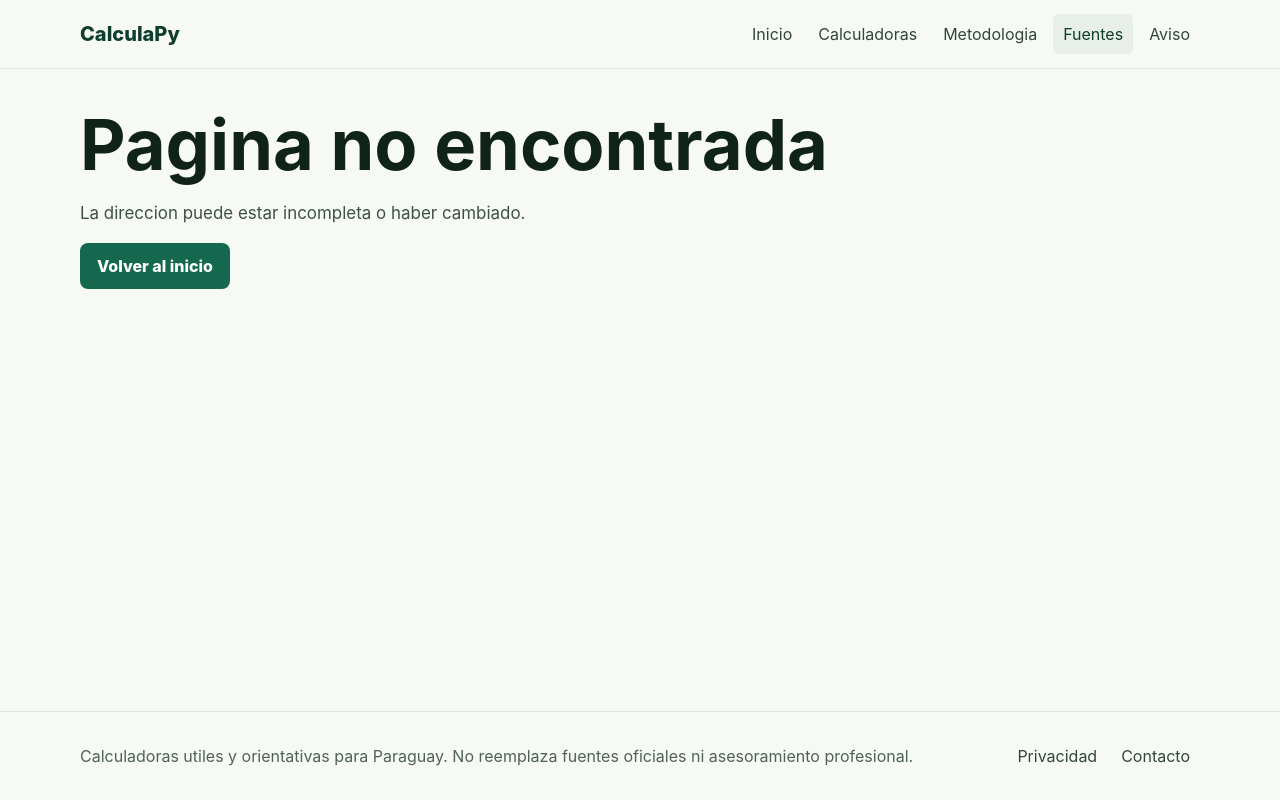
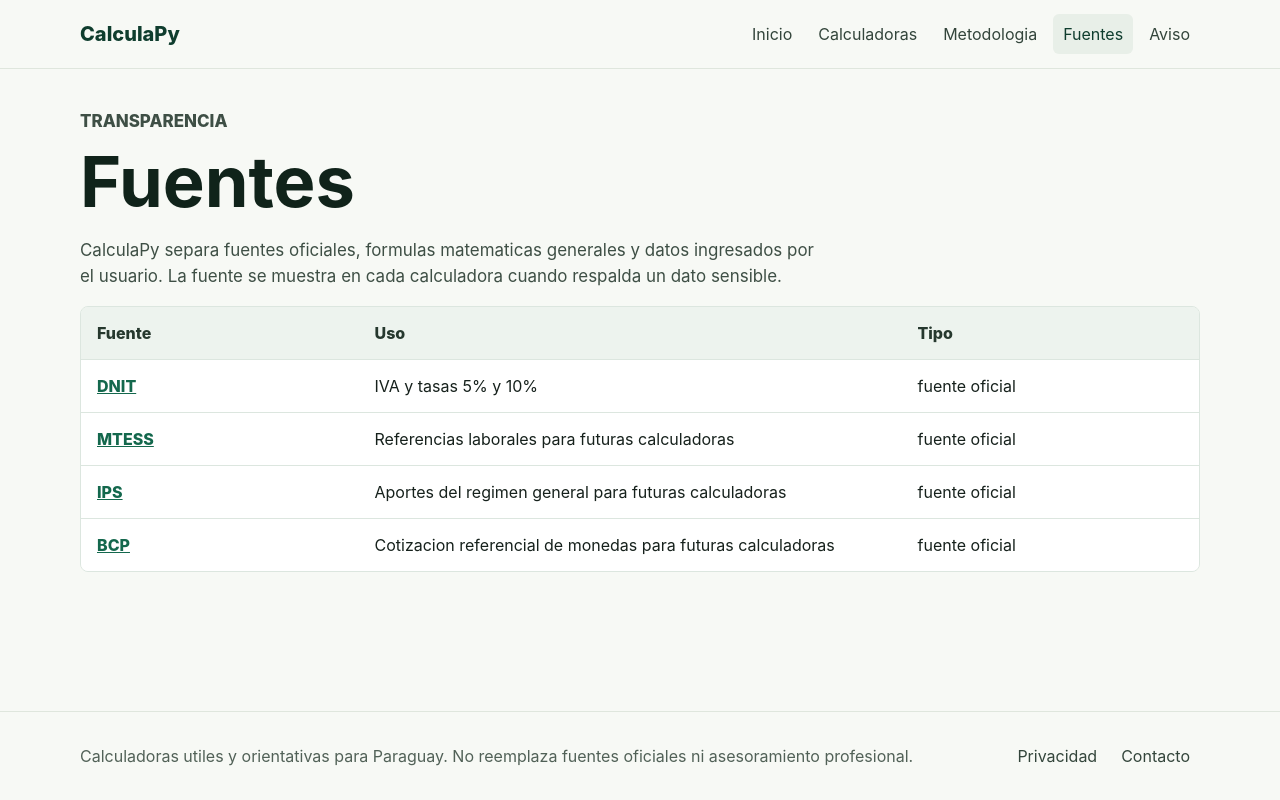
Before and after one commit to Code9029py/CalculaPy, a React (Vite) app: page /fuentes in a window 1280 px wide. Built offline with nearby package versions, Linux system fonts and the light colour scheme.

Commit message:
feat: add institutional pages

```diff
--- a/src/app/App.tsx
+++ b/src/app/App.tsx
@@ -5,6 +5,11 @@ import { HomePage } from "../pages/HomePage";
 import { NotFoundPage } from "../pages/NotFoundPage";
 import { CalculatorsIndexPage } from "../pages/calculators/CalculatorsIndexPage";
 import { IvaPage } from "../pages/calculators/IvaPage";
+import { AvisoImportantePage } from "../pages/institucional/AvisoImportantePage";
+import { ContactoPage } from "../pages/institucional/ContactoPage";
+import { FuentesPage } from "../pages/institucional/FuentesPage";
+import { MetodologiaPage } from "../pages/institucional/MetodologiaPage";
+import { PrivacidadPage } from "../pages/institucional/PrivacidadPage";
 
 export function App() {
   return (
@@ -13,6 +18,11 @@ export function App() {
         <Route path="/" element={<HomePage />} />
         <Route path="/calculadoras" element={<CalculatorsIndexPage />} />
         <Route path="/calculadoras/iva" element={<IvaPage />} />
+        <Route path="/metodologia" element={<MetodologiaPage />} />
+        <Route path="/fuentes" element={<FuentesPage />} />
+        <Route path="/aviso-importante" element={<AvisoImportantePage />} />
+        <Route path="/privacidad" element={<PrivacidadPage />} />
+        <Route path="/contacto" element={<ContactoPage />} />
         <Route path="*" element={<NotFoundPage />} />
       </Routes>
     </SiteLayout>
--- /dev/null
+++ b/src/data/legalNotices.ts
@@ -0,0 +1,2 @@
+export const globalDisclaimer =
+  "Las herramientas disponibles en este sitio tienen fines informativos y orientativos. Los resultados se generan a partir de los datos ingresados por el usuario, formulas publicas, criterios generales y fuentes citadas cuando corresponda. El sitio no reemplaza asesoramiento profesional, contable, legal, laboral, tributario, financiero ni informacion oficial emitida por organismos competentes. Aunque se procura mantener la informacion revisada y actualizada, pueden existir errores, cambios normativos, diferencias de interpretacion o situaciones particulares que modifiquen el resultado final. El usuario debe verificar la informacion con fuentes oficiales o profesionales competentes antes de tomar decisiones relevantes.";
--- /dev/null
+++ b/src/data/sourceRegistry.ts
@@ -0,0 +1,33 @@
+export type SourceRegistryItem = {
+  name: string;
+  scope: string;
+  type: "fuente oficial" | "formula general" | "dato ingresado";
+  url?: string;
+};
+
+export const sourceRegistry: SourceRegistryItem[] = [
+  {
+    name: "DNIT",
+    scope: "IVA y tasas 5% y 10%",
+    type: "fuente oficial",
+    url: "https://www.dnit.gov.py/"
+  },
+  {
+    name: "MTESS",
+    scope: "Referencias laborales para futuras calculadoras",
+    type: "fuente oficial",
+    url: "https://www.mtess.gov.py/"
+  },
+  {
+    name: "IPS",
+    scope: "Aportes del regimen general para futuras calculadoras",
+    type: "fuente oficial",
+    url: "https://portal.ips.gov.py/"
+  },
+  {
+    name: "BCP",
+    scope: "Cotizacion referencial de monedas para futuras calculadoras",
+    type: "fuente oficial",
+    url: "https://www.bcp.gov.py/"
+  }
+];
--- /dev/null
+++ b/src/pages/institucional/AvisoImportantePage.tsx
@@ -0,0 +1,18 @@
+import { PageMeta } from "../../components/PageMeta";
+import { globalDisclaimer } from "../../data/legalNotices";
+
+export function AvisoImportantePage() {
+  return (
+    <section className="page">
+      <PageMeta
+        title="Aviso importante | CalculaPy"
+        description="Aviso de alcance de las calculadoras de CalculaPy: resultados informativos y orientativos."
+      />
+      <div className="page__content prose">
+        <p className="eyebrow">Alcance</p>
+        <h1>Aviso importante</h1>
+        <p>{globalDisclaimer}</p>
+      </div>
+    </section>
+  );
+}
--- /dev/null
+++ b/src/pages/institucional/ContactoPage.tsx
@@ -0,0 +1,26 @@
+import { PageMeta } from "../../components/PageMeta";
+
+export function ContactoPage() {
+  return (
+    <section className="page">
+      <PageMeta
+        title="Contacto y reporte de errores | CalculaPy"
+        description="Canal de contacto y reporte de errores para CalculaPy."
+      />
+      <div className="page__content prose">
+        <p className="eyebrow">Reportar</p>
+        <h1>Contacto y reporte de errores</h1>
+        <p>
+          Si encontraste un error, una fuente desactualizada o una explicacion
+          poco clara, podes reportarlo indicando la calculadora, los datos
+          ingresados y el resultado esperado.
+        </p>
+        <p>
+          El canal definitivo de contacto se definira antes del lanzamiento
+          publico. Mientras tanto, esta pagina deja preparada la ruta necesaria
+          para la V1.
+        </p>
+      </div>
+    </section>
+  );
+}
--- /dev/null
+++ b/src/pages/institucional/FuentesPage.tsx
@@ -0,0 +1,44 @@
+import { PageMeta } from "../../components/PageMeta";
+import { sourceRegistry } from "../../data/sourceRegistry";
+
+export function FuentesPage() {
+  return (
+    <section className="page">
+      <PageMeta
+        title="Fuentes | CalculaPy"
+        description="Registro de fuentes usadas o previstas por CalculaPy para calculadoras orientativas de Paraguay."
+      />
+      <div className="page__content prose">
+        <p className="eyebrow">Transparencia</p>
+        <h1>Fuentes</h1>
+        <p>
+          CalculaPy separa fuentes oficiales, formulas matematicas generales y
+          datos ingresados por el usuario. La fuente se muestra en cada
+          calculadora cuando respalda un dato sensible.
+        </p>
+        <div className="source-table" role="table" aria-label="Fuentes">
+          <div className="source-table__row source-table__row--head" role="row">
+            <span role="columnheader">Fuente</span>
+            <span role="columnheader">Uso</span>
+            <span role="columnheader">Tipo</span>
+          </div>
+          {sourceRegistry.map((source) => (
+            <div className="source-table__row" role="row" key={source.name}>
+              <span role="cell">
+                {source.url ? (
+                  <a href={source.url} rel="noreferrer" target="_blank">
+                    {source.name}
+                  </a>
+                ) : (
+                  source.name
+                )}
+              </span>
+              <span role="cell">{source.scope}</span>
+              <span role="cell">{source.type}</span>
+            </div>
+          ))}
+        </div>
+      </div>
+    </section>
+  );
+}
--- /dev/null
+++ b/src/pages/institucional/MetodologiaPage.tsx
@@ -0,0 +1,36 @@
+import { PageMeta } from "../../components/PageMeta";
+
+export function MetodologiaPage() {
+  return (
+    <section className="page">
+      <PageMeta
+        title="Metodologia | CalculaPy"
+        description="Como CalculaPy define formulas, fuentes, fechas de revision y avisos para sus calculadoras orientativas."
+      />
+      <div className="page__content prose">
+        <p className="eyebrow">Metodo</p>
+        <h1>Metodologia</h1>
+        <p>
+          CalculaPy prioriza calculadoras utiles, claras, honestas y
+          verificables. Cada herramienta debe explicar que calcula, como lo
+          calcula, de donde salen los datos sensibles y que limites tiene el
+          resultado.
+        </p>
+        <h2>Criterios de publicacion</h2>
+        <ul>
+          <li>Formula visible y separada del componente visual.</li>
+          <li>Validaciones para evitar montos negativos o datos imposibles.</li>
+          <li>Fuentes citadas cuando respaldan un dato sensible.</li>
+          <li>Fecha de ultima revision visible.</li>
+          <li>Aviso orientativo claro, sin prometer exactitud absoluta.</li>
+        </ul>
+        <h2>Riesgo por calculadora</h2>
+        <p>
+          Las calculadoras de bajo riesgo pueden publicarse antes si sus
+          supuestos son simples y visibles. Las de riesgo medio o alto requieren
+          mayor revision antes de estar disponibles.
+        </p>
+      </div>
+    </section>
+  );
+}
--- /dev/null
+++ b/src/pages/institucional/PrivacidadPage.tsx
@@ -0,0 +1,27 @@
+import { PageMeta } from "../../components/PageMeta";
+
+export function PrivacidadPage() {
+  return (
+    <section className="page">
+      <PageMeta
+        title="Privacidad | CalculaPy"
+        description="Politica de privacidad inicial de CalculaPy para la V1 sin cuentas ni backend."
+      />
+      <div className="page__content prose">
+        <p className="eyebrow">V1</p>
+        <h1>Privacidad</h1>
+        <p>
+          En esta version inicial, CalculaPy funciona como una aplicacion
+          frontend sin cuentas de usuario. Los datos ingresados en las
+          calculadoras se usan en el navegador para generar el resultado y no se
+          envian a un servidor propio.
+        </p>
+        <p>
+          Si en el futuro se agregan analiticas, anuncios, historiales,
+          exportaciones o funciones con servidor, esta pagina debera actualizarse
+          antes de publicar esos cambios.
+        </p>
+      </div>
+    </section>
+  );
+}
--- a/src/styles/global.css
+++ b/src/styles/global.css
@@ -154,6 +154,15 @@ h3 {
   max-width: 70ch;
 }
 
+.prose ul {
+  color: #3e4f45;
+  padding-left: 1.25rem;
+}
+
+.prose li + li {
+  margin-top: 8px;
+}
+
 .hero__actions {
   display: flex;
   flex-wrap: wrap;
@@ -274,6 +283,35 @@ h3 {
   text-align: right;
 }
 
+.source-table {
+  border: 1px solid #dce6df;
+  border-radius: 8px;
+  overflow: hidden;
+}
+
+.source-table__row {
+  background: #ffffff;
+  display: grid;
+  gap: 12px;
+  grid-template-columns: 1fr 2fr 1fr;
+  padding: 14px 16px;
+}
+
+.source-table__row + .source-table__row {
+  border-top: 1px solid #dce6df;
+}
+
+.source-table__row--head {
+  background: #edf3ee;
+  color: #26382e;
+  font-weight: 800;
+}
+
+.source-table a {
+  color: #14684d;
+  font-weight: 800;
+}
+
 @media (max-width: 720px) {
   .site-header__inner,
   .site-footer__inner {
@@ -293,4 +331,8 @@ h3 {
   .site-footer__links {
     flex-wrap: wrap;
   }
+
+  .source-table__row {
+    grid-template-columns: 1fr;
+  }
 }
```
